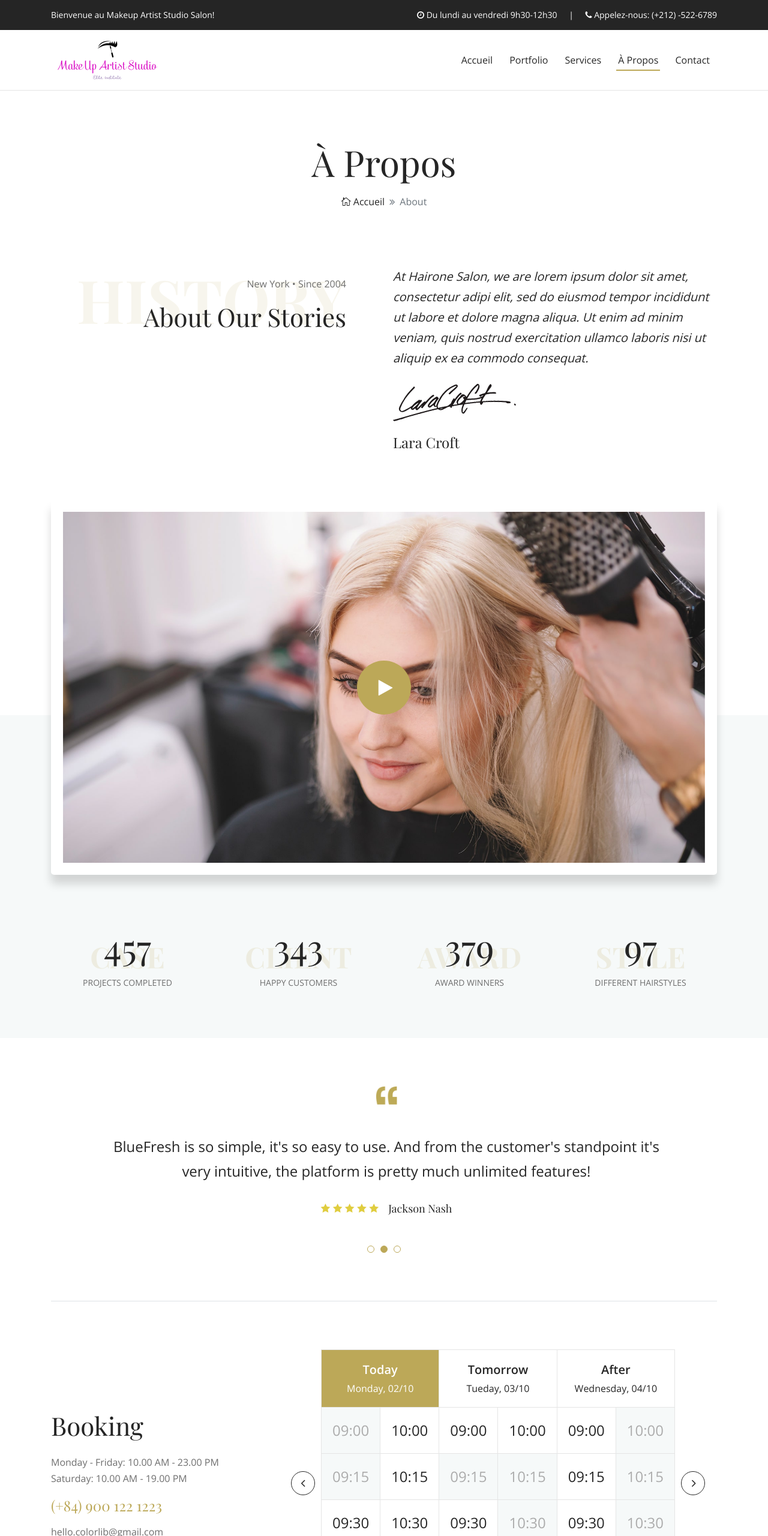
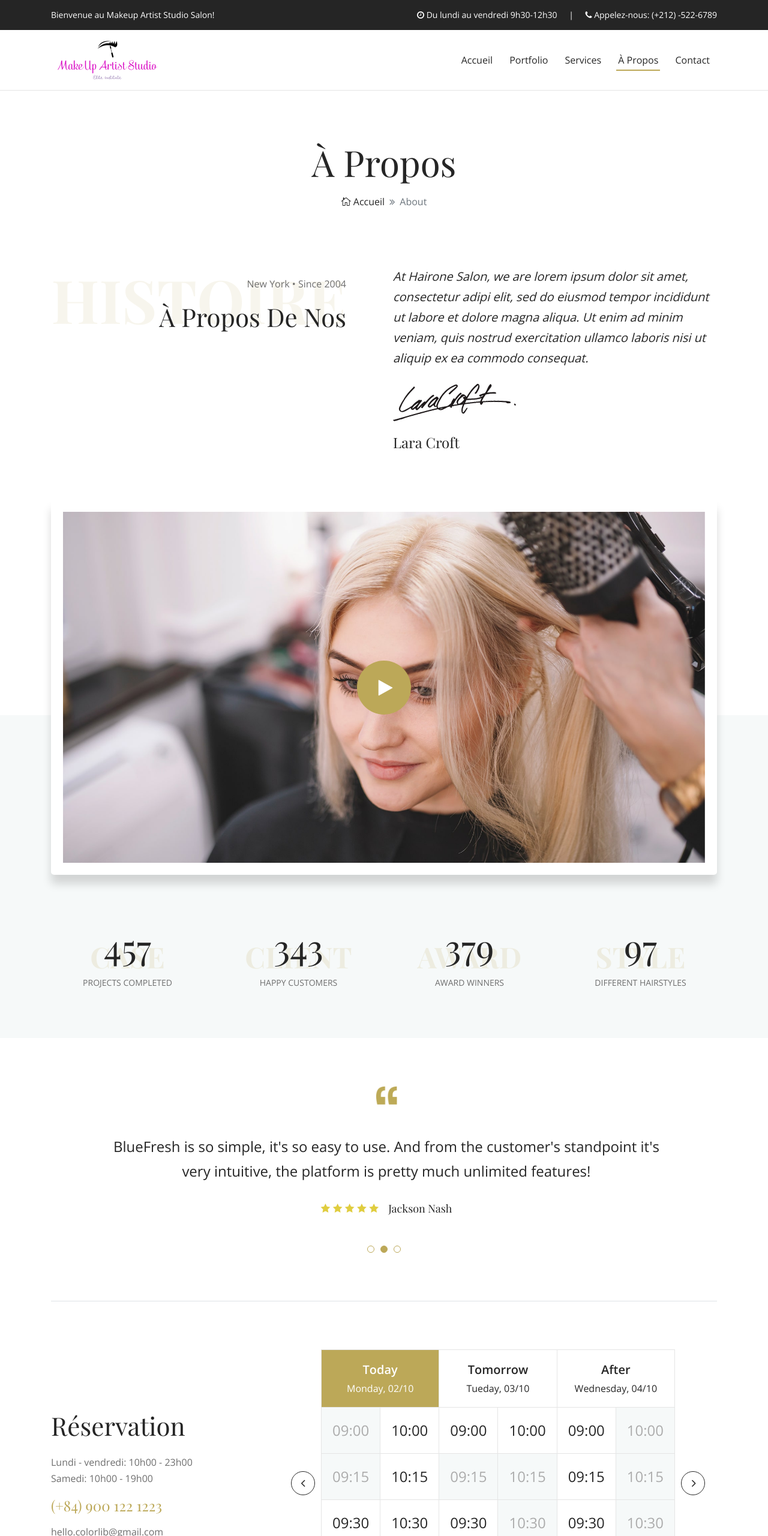
Before and after one commit to yzafat/makeupartist, a website: page about.html in a window 1280 px wide. Shown: the top 2560 px of the page at 60% size. Drawn offline with nearby package versions, Linux system fonts and the light colour scheme.

Commit message:
some modification of code source

```diff
--- a/about.html
+++ b/about.html
@@ -119,8 +119,8 @@
                 <div class="col-12 col-lg-6">
                     <div class="section-heading text-right mb-80 pr-5 pt-3">
                         <p>New York • Since 2004</p>
-                        <h2>About Our Stories</h2>
-                        <span>History</span>
+                        <h2>À propos de nos</h2>
+                        <span>Histoire</span>
                     </div>
                 </div>
 
@@ -266,8 +266,8 @@
                 <!-- Booking Info -->
                 <div class="col-12 col-lg-4">
                     <div class="booking-info mb-80">
-                        <h2>Booking</h2>
-                        <p>Monday - Friday: 10.00 AM - 23.00 PM <br> Saturday: 10.00 AM - 19.00 PM</p>
+                        <h2>Réservation</h2>
+                        <p>Lundi - vendredi: 10h00 - 23h00 <br> Samedi: 10h00 - 19h00</p>
                         <h4>(+84) 900 122 1223</h4>
                         <p>hello.colorlib@gmail.com <br> Iris Watson, P.O. Box 283 8562 Fusce Rd, NY</p>
                     </div>
@@ -595,7 +595,7 @@
 
                         <!-- Copywrite Text -->
                         <div class="copywrite-text">
-                            <p>Copyright &copy;<script>document.write(new Date().getFullYear());</script> All rights reserved</p>
+                            <p>Copyright &copy;<script>document.write(new Date().getFullYear());</script> Tous droits réservés</p>
                         </div>
                     </div>
                 </div>
```
Also changed, not shown: contact.html (+1 -1 lines), index.html (+1 -1 lines), portfolio.html (+1 -1 lines), service.html (+1 -1 lines).
